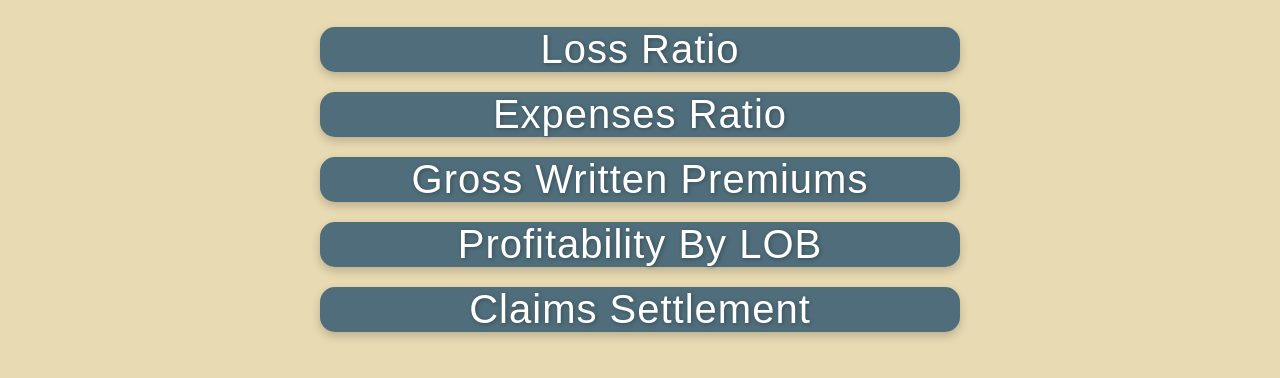
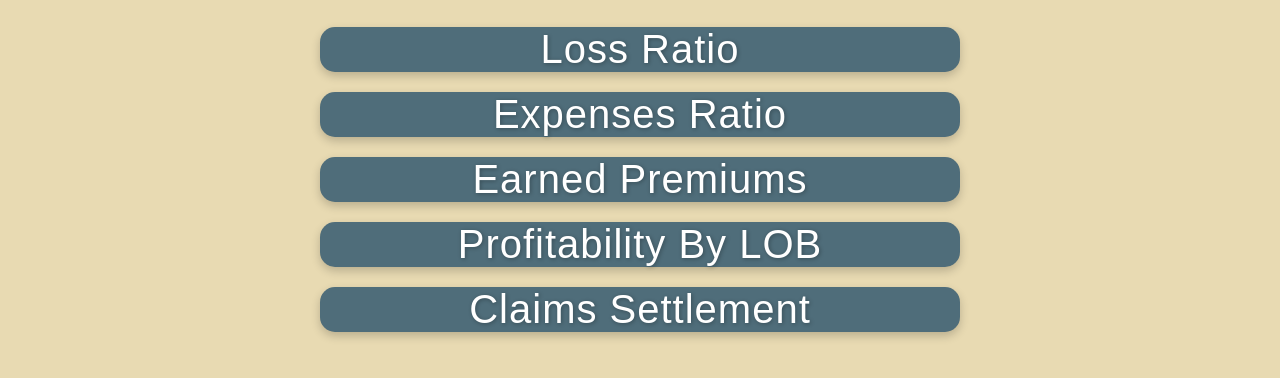
Before and after one commit to ShadyIskander/FRA-Dashboard_version_4, a plain HTML site: page Medical_EN_Life.html in a window 1280 px wide. Shown: the part 244-622 px from the top of the page. Drawn offline with Linux system fonts and the light colour scheme.

Commit message:
Update Medical_EN_Life.html

```diff
--- a/Medical_EN_Life.html
+++ b/Medical_EN_Life.html
@@ -132,7 +132,7 @@
         <div class="button-grid">
             <a href="LOSS_RATIO_MEDICAL_EN_life.html" class="medical-button">Loss Ratio</a>
             <a href="EXPENSES_RATIO_MEDICAL_EN_life.html" class="medical-button">Expenses Ratio</a>
-            <a href="GWP_MEDICAL_EN_life.html" class="medical-button">Gross Written Premiums</a>
+            <a href="GWP_MEDICAL_EN_life.html" class="medical-button">Earned Premiums</a>
             <a href="PROFITABILITY_BY_LOB_MEDICAL_EN_life.html" class="medical-button">Profitability By LOB</a>
             <a href="CLAIMS_SETTLEMENT_MEDICAL_EN_life.html" class="medical-button">Claims Settlement</a>
             <a href="Life_EN.html" class="back-button">⬅ Back to Life Insurance</a>
```
